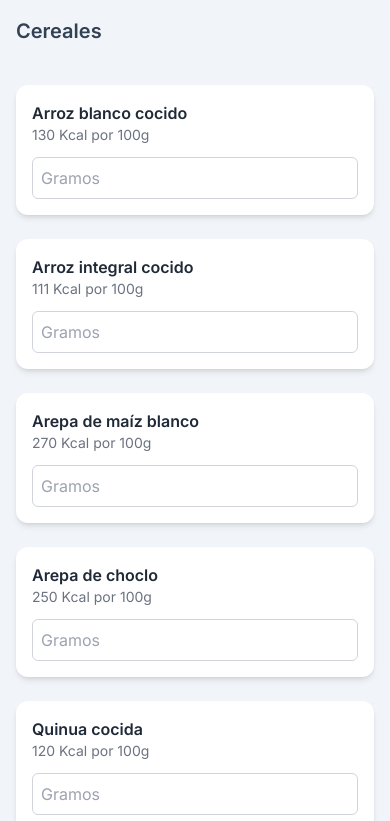
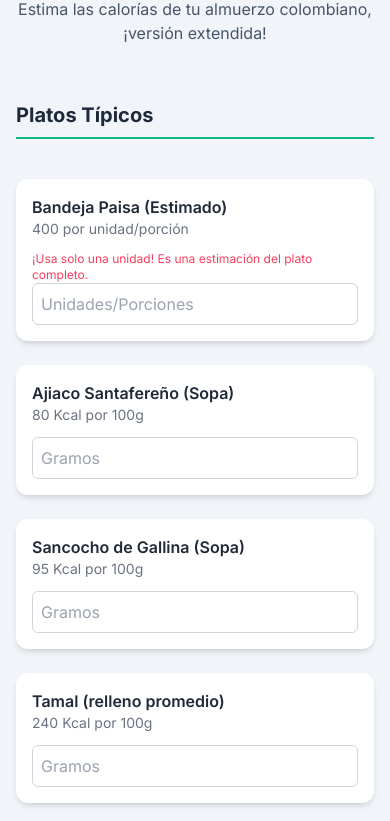
Before and after one commit to davidagudelo237/si, a plain HTML site: page index.html in a window 390 px wide. Shown: the part 99-920 px from the top of the page. Drawn offline with nearby package versions, Linux system fonts and the light colour scheme.

Commit message:
Update index.html

```diff
--- a/index.html
+++ b/index.html
@@ -3,7 +3,7 @@
 <head>
     <meta charset="UTF-8">
     <meta name="viewport" content="width=device-width, initial-scale=1.0">
-    <title>Calculadora de Calorías - Almuerzo Colombiano</title>
+    <title>Calculadora de Calorías - Almuerzo Colombiano Extendido</title>
     <script src="https://cdn.tailwindcss.com"></script>
     <link href="https://fonts.googleapis.com/css2?family=Inter:wght@400;500;600;700&display=swap" rel="stylesheet">
     <style>
@@ -30,31 +30,30 @@
             position: sticky;
             top: 1.5rem; /* 24px */
         }
+        /* Las categorías ocupan todo el ancho en la lista de alimentos */
+        .category-title-container {
+            grid-column: 1 / -1; /* Ocupa todas las columnas */
+        }
     </style>
 </head>
 <body class="text-gray-800">
 
     <div class="container mx-auto p-4 md:p-8">
-        <!-- Encabezado -->
         <header class="text-center mb-8">
-            <h1 class="text-3xl md:text-4xl font-bold text-slate-800">Calculadora de Calorías</h1>
-            <p class="text-slate-600 mt-2">Estima las calorías de tu almuerzo colombiano.</p>
+            <h1 class="text-3xl md:text-4xl font-bold text-slate-800">Calculadora de Calorías 🍲</h1>
+            <p class="text-slate-600 mt-2">Estima las calorías de tu almuerzo colombiano, ¡versión extendida!</p>
         </header>
 
         <main class="grid grid-cols-1 lg:grid-cols-3 gap-8">
-            <!-- Columna de alimentos -->
             <div id="food-list" class="lg:col-span-2 grid grid-cols-1 sm:grid-cols-2 md:grid-cols-3 gap-6">
-                <!-- Las categorías y alimentos se insertarán aquí dinámicamente -->
-            </div>
+                </div>
 
-            <!-- Columna de resumen -->
             <div class="lg:col-span-1">
                 <div class="sticky-summary bg-white p-6 rounded-2xl shadow-lg">
                     <h2 class="text-2xl font-semibold mb-4 border-b pb-3 text-slate-700">Resumen del Almuerzo</h2>
                     <div id="summary-items" class="custom-scrollbar max-h-80 overflow-y-auto pr-2">
                         <p id="empty-summary-message" class="text-gray-500 text-center py-4">Selecciona alimentos para ver el resumen aquí.</p>
-                        <!-- Los items seleccionados se agregarán aquí -->
-                    </div>
+                        </div>
                     <div class="mt-6 border-t pt-4">
                         <div class="flex justify-between items-center text-xl font-bold">
                             <span class="text-slate-800">TOTAL:</span>
@@ -71,66 +70,77 @@
 
     <script>
         document.addEventListener('DOMContentLoaded', () => {
+            // Datos de alimentos extendidos para un almuerzo colombiano
+            // Calorías aproximadas por 100g de porción comestible cocinada
             const foodData = [
-                { Categoria: "Cereales", Alimento: "Arroz blanco cocido", Calorias: 130 },
-                { Categoria: "Cereales", Alimento: "Arroz integral cocido", Calorias: 111 },
-                { Categoria: "Cereales", Alimento: "Arepa de maíz blanco", Calorias: 270 },
-                { Categoria: "Cereales", Alimento: "Arepa de choclo", Calorias: 250 },
-                { Categoria: "Cereales", Alimento: "Quinua cocida", Calorias: 120 },
-                { Categoria: "Cereales", Alimento: "Maíz molido (para mazamorra)", Calorias: 365 },
-                { Categoria: "Legumbres", Alimento: "Frijoles rojos cocidos", Calorias: 127 },
-                { Categoria: "Legumbres", Alimento: "Frijoles cargamanto cocidos", Calorias: 130 },
-                { Categoria: "Legumbres", Alimento: "Lentejas cocidas", Calorias: 116 },
-                { Categoria: "Legumbres", Alimento: "Garbanzos cocidos", Calorias: 164 },
-                { Categoria: "Legumbres", Alimento: "Arvejas verdes cocidas", Calorias: 81 },
-                { Categoria: "Legumbres", Alimento: "Habas cocidas", Calorias: 88 },
-                { Categoria: "Carnes", Alimento: "Carne de res asada", Calorias: 291 },
-                { Categoria: "Carnes", Alimento: "Carne de cerdo asada", Calorias: 242 },
-                { Categoria: "Carnes", Alimento: "Pollo asado", Calorias: 239 },
-                { Categoria: "Carnes", Alimento: "Chicharrón de cerdo", Calorias: 660 },
-                { Categoria: "Carnes", Alimento: "Chorizo colombiano", Calorias: 278 },
-                { Categoria: "Carnes", Alimento: "Morcilla", Calorias: 379 },
-                { Categoria: "Carnes", Alimento: "Carne de cabro asada", Calorias: 143 },
-                { Categoria: "Proteínas", Alimento: "Pescado frito (mojarra)", Calorias: 200 },
-                { Categoria: "Proteínas", Alimento: "Tilapia al horno", Calorias: 128 },
-                { Categoria: "Proteínas", Alimento: "Atún en lata (en agua)", Calorias: 86 },
-                { Categoria: "Proteínas", Alimento: "Huevo frito", Calorias: 201 },
-                { Categoria: "Proteínas", Alimento: "Queso fresco", Calorias: 300 },
-                { Categoria: "Proteínas", Alimento: "Tofu (para variaciones veganas)", Calorias: 76 },
-                { Categoria: "Verduras", Alimento: "Tomate fresco", Calorias: 18 },
-                { Categoria: "Verduras", Alimento: "Cebolla", Calorias: 40 },
-                { Categoria: "Verduras", Alimento: "Zanahoria cocida", Calorias: 41 },
-                { Categoria: "Verduras", Alimento: "Lechuga", Calorias: 15 },
-                { Categoria: "Verduras", Alimento: "Repollo", Calorias: 25 },
-                { Categoria: "Verduras", Alimento: "Espinaca cocida", Calorias: 23 },
-                { Categoria: "Verduras", Alimento: "Pimentón (pimiento)", Calorias: 31 },
-                { Categoria: "Verduras", Alimento: "Acelgas", Calorias: 33 },
-                { Categoria: "Tubérculos", Alimento: "Papa cocida", Calorias: 89 },
-                { Categoria: "Tubérculos", Alimento: "Yuca cocida", Calorias: 160 },
-                { Categoria: "Tubérculos", Alimento: "Ñame cocido", Calorias: 118 },
-                { Categoria: "Tubérculos", Alimento: "Arracacha cocida", Calorias: 97 },
-                { Categoria: "Tubérculos", Alimento: "Camote (batata) cocido", Calorias: 131 },
-                { Categoria: "Tubérculos", Alimento: "Ahuyama (calabaza) cocida", Calorias: 26 },
-                { Categoria: "Frutas y Plátanos", Alimento: "Plátano maduro frito", Calorias: 221 },
-                { Categoria: "Frutas y Plátanos", Alimento: "Patacón (plátano verde frito)", Calorias: 200 },
-                { Categoria: "Frutas y Plátanos", Alimento: "Aguacate", Calorias: 160 },
-                { Categoria: "Frutas y Plátanos", Alimento: "Mazorca de maíz cocida", Calorias: 96 },
-                { Categoria: "Frutas y Plátanos", Alimento: "Mango maduro", Calorias: 60 },
-                { Categoria: "Frutas y Plátanos", Alimento: "Papaya", Calorias: 43 },
-                { Categoria: "Frutas y Plátanos", Alimento: "Guanábana", Calorias: 66 },
-                { Categoria: "Frutas y Plátanos", Alimento: "Lulo", Calorias: 42 },
-                { Categoria: "Frutas y Plátanos", Alimento: "Maracuyá", Calorias: 51 },
-                { Categoria: "Otros", Alimento: "Hogao (salsa)", Calorias: 100 },
-                { Categoria: "Otros", Alimento: "Cilantro fresco", Calorias: 23 },
-                { Categoria: "Otros", Alimento: "Ajo", Calorias: 149 },
-                { Categoria: "Otros", Alimento: "Guascas (hierba para ajiaco)", Calorias: 50 },
-                { Categoria: "Otros", Alimento: "Aceite vegetal", Calorias: 884 },
-                { Categoria: "Otros", Alimento: "Mantequilla", Calorias: 717 },
-                { Categoria: "Otros", Alimento: "Leche", Calorias: 42 },
-                { Categoria: "Otros", Alimento: "Queso costeño rallado", Calorias: 350 },
-                { Categoria: "Otros", Alimento: "Aceitunas verdes", Calorias: 132 },
-                { Categoria: "Otros", Alimento: "Almendras", Calorias: 620 },
-                { Categoria: "Otros", Alimento: "Panela (azúcar de caña)", Calorias: 375 }
+                // --- Platos Fuertes Típicos / Bases ---
+                { Categoria: "Platos Típicos", Alimento: "Bandeja Paisa (Estimado)", Calorias: 400 }, // Estimado por 100g, plato completo ~1200+
+                { Categoria: "Platos Típicos", Alimento: "Ajiaco Santafereño (Sopa)", Calorias: 80 },
+                { Categoria: "Platos Típicos", Alimento: "Sancocho de Gallina (Sopa)", Calorias: 95 },
+                { Categoria: "Platos Típicos", Alimento: "Tamal (relleno promedio)", Calorias: 240 },
+                { Categoria: "Platos Típicos", Alimento: "Fritanga (Estimado)", Calorias: 350 },
+
+                // --- Cereales y Carbohidratos ---
+                { Categoria: "Cereales y Harinas", Alimento: "Arroz blanco cocido", Calorias: 130 },
+                { Categoria: "Cereales y Harinas", Alimento: "Arroz integral cocido", Calorias: 111 },
+                { Categoria: "Cereales y Harinas", Alimento: "Arepa de maíz blanco (mediana)", Calorias: 270 },
+                { Categoria: "Cereales y Harinas", Alimento: "Arepa de choclo con queso", Calorias: 250 },
+                { Categoria: "Cereales y Harinas", Alimento: "Pan de bono", Calorias: 300 },
+                { Categoria: "Cereales y Harinas", Alimento: "Empanada frita (promedio)", Calorias: 280 },
+
+                // --- Legumbres (Granos) ---
+                { Categoria: "Legumbres (Granos)", Alimento: "Frijoles rojos cocidos (guisados)", Calorias: 150 }, // Con algo de grasa
+                { Categoria: "Legumbres (Granos)", Alimento: "Lentejas cocidas (guisadas)", Calorias: 130 },
+                { Categoria: "Legumbres (Granos)", Alimento: "Garbanzos cocidos (guisados)", Calorias: 180 },
+                { Categoria: "Legumbres (Granos)", Alimento: "Arvejas secas cocidas (guisadas)", Calorias: 100 },
+
+                // --- Proteínas (Carnes y Sustitutos) ---
+                { Categoria: "Proteínas", Alimento: "Carne de res asada (magra)", Calorias: 200 },
+                { Categoria: "Proteínas", Alimento: "Carne de res guisada/en salsa", Calorias: 250 },
+                { Categoria: "Proteínas", Alimento: "Pollo sudado/guisado (sin piel)", Calorias: 165 },
+                { Categoria: "Proteínas", Alimento: "Pechuga de pollo a la plancha", Calorias: 165 },
+                { Categoria: "Proteínas", Alimento: "Chicharrón de cerdo (trozo frito)", Calorias: 660 },
+                { Categoria: "Proteínas", Alimento: "Chorizo colombiano (unidad)", Calorias: 350 },
+                { Categoria: "Proteínas", Alimento: "Pescado frito (Mojarra/Tilapia)", Calorias: 280 },
+                { Categoria: "Proteínas", Alimento: "Huevo frito (unidad)", Calorias: 201 },
+                { Categoria: "Proteínas", Alimento: "Huevo cocido (unidad)", Calorias: 155 },
+                { Categoria: "Proteínas", Alimento: "Queso Costeño (porcion)", Calorias: 350 },
+
+                // --- Tubérculos y Plátanos ---
+                { Categoria: "Tubérculos y Plátanos", Alimento: "Papa salada/cocida", Calorias: 89 },
+                { Categoria: "Tubérculos y Plátanos", Alimento: "Papa frita (tipo francesa)", Calorias: 312 },
+                { Categoria: "Tubérculos y Plátanos", Alimento: "Yuca cocida", Calorias: 160 },
+                { Categoria: "Tubérculos y Plátanos", Alimento: "Yuca frita", Calorias: 330 },
+                { Categoria: "Tubérculos y Plátanos", Alimento: "Plátano maduro frito (tajada)", Calorias: 221 },
+                { Categoria: "Tubérculos y Plátanos", Alimento: "Patacón (plátano verde frito)", Calorias: 250 },
+                { Categoria: "Tubérculos y Plátanos", Alimento: "Papa criolla frita", Calorias: 300 },
+
+                // --- Ensaladas y Verduras (Crudas/Cocidas) ---
+                { Categoria: "Ensaladas y Verduras", Alimento: "Aguacate (porcion)", Calorias: 160 },
+                { Categoria: "Ensaladas y Verduras", Alimento: "Tomate y Cebolla (sin aderezo)", Calorias: 25 },
+                { Categoria: "Ensaladas y Verduras", Alimento: "Lechuga y Pepino (sin aderezo)", Calorias: 15 },
+                { Categoria: "Ensaladas y Verduras", Alimento: "Remolacha cocida", Calorias: 43 },
+                { Categoria: "Ensaladas y Verduras", Alimento: "Zanahoria rallada", Calorias: 41 },
+
+                // --- Aderezos, Aceites y Extras ---
+                { Categoria: "Aderezos y Extras", Alimento: "Mayonesa (cucharada/15g)", Calorias: 105 },
+                { Categoria: "Aderezos y Extras", Alimento: "Salsa de Tomate (cucharada/15g)", Calorias: 15 },
+                { Categoria: "Aderezos y Extras", Alimento: "Aceite vegetal (cucharada/15ml)", Calorias: 124 },
+                { Categoria: "Aderezos y Extras", Alimento: "Mantequilla (cucharada/14g)", Calorias: 100 },
+                { Categoria: "Aderezos y Extras", Alimento: "Hogao / Guiso (porción)", Calorias: 100 },
+
+                // --- Bebidas Típicas (Sin Azúcar Añadida) ---
+                { Categoria: "Bebidas", Alimento: "Limonada natural (sin azúcar)", Calorias: 10 },
+                { Categoria: "Bebidas", Alimento: "Jugo de Maracuyá (sin azúcar)", Calorias: 35 },
+                { Categoria: "Bebidas", Alimento: "Jugo de Mora (sin azúcar)", Calorias: 38 },
+                { Categoria: "Bebidas", Alimento: "Avena (vaso/250ml)", Calorias: 150 },
+                { Categoria: "Bebidas", Alimento: "Agua de Panela (vaso/250ml)", Calorias: 100 },
+
+                // --- Postres (por porción estimada) ---
+                { Categoria: "Postres", Alimento: "Arequipe (cucharada/30g)", Calorias: 90 },
+                { Categoria: "Postres", Alimento: "Brevas con Arequipe (unidad)", Calorias: 180 },
+                { Categoria: "Postres", Alimento: "Bocadillo Veleño (porción)", Calorias: 85 },
+                { Categoria: "Postres", Alimento: "Claro (Bebida de Maíz)", Calorias: 50 }
             ];
 
             const foodListContainer = document.getElementById('food-list');
@@ -153,11 +163,12 @@
 
             // Renderizar la lista de alimentos
             for (const category in groupedFoods) {
+                // Contenedor para el título de la categoría
                 const categoryContainer = document.createElement('div');
-                categoryContainer.className = "sm:col-span-2 md:col-span-3";
+                categoryContainer.className = "category-title-container";
 
                 const categoryTitle = document.createElement('h2');
-                categoryTitle.className = "text-xl font-semibold text-slate-700 mb-4";
+                categoryTitle.className = "text-xl font-bold text-slate-800 border-b-2 border-emerald-500 pb-2 mt-6 mb-4";
                 categoryTitle.textContent = category;
                 categoryContainer.appendChild(categoryTitle);
                 foodListContainer.appendChild(categoryContainer);
@@ -172,7 +183,10 @@
 
                     const foodCalories = document.createElement('p');
                     foodCalories.className = "text-sm text-gray-500 mb-3";
-                    foodCalories.textContent = `${food.Calorias} Kcal por 100g`;
+
+                    // Mostrar "por 100g" para la mayoría, o "por porción/unidad" para otros
+                    const unitText = food.Alimento.includes('(unidad)') || food.Alimento.includes('(vaso') || food.Alimento.includes('(cucharada') || food.Alimento.includes('(porción)') || food.Alimento.includes('(Estimado)') ? 'por unidad/porción' : 'Kcal por 100g';
+                    foodCalories.textContent = `${food.Calorias} ${unitText}`;
 
                     const inputGroup = document.createElement('div');
                     inputGroup.className = "flex items-center";
@@ -180,16 +194,25 @@
                     const input = document.createElement('input');
                     input.type = "number";
                     input.min = "0";
-                    input.placeholder = "Gramos";
+                    input.placeholder = food.Alimento.includes('(unidad)') || food.Alimento.includes('(vaso') || food.Alimento.includes('(cucharada') || food.Alimento.includes('(porción)') || food.Alimento.includes('(Estimado)') ? 'Unidades/Porciones' : 'Gramos';
                     input.className = "w-full p-2 border border-gray-300 rounded-md focus:ring-2 focus:ring-emerald-500 focus:border-emerald-500";
                     input.dataset.name = food.Alimento;
                     input.dataset.calories = food.Calorias;
+                    input.dataset.isPortion = food.Alimento.includes('(unidad)') || food.Alimento.includes('(vaso') || food.Alimento.includes('(cucharada') || food.Alimento.includes('(porción)') || food.Alimento.includes('(Estimado)') ? 'true' : 'false';
 
                     input.addEventListener('input', handleInputChange);
 
-                    inputGroup.appendChild(input);
                     card.appendChild(foodName);
                     card.appendChild(foodCalories);
+
+                    if (food.Alimento.includes('(Estimado)')) {
+                         const warning = document.createElement('p');
+                         warning.className = "text-xs text-rose-500 mt-1";
+                         warning.textContent = "¡Usa solo una unidad! Es una estimación del plato completo.";
+                         card.appendChild(warning);
+                    }
+
+                    inputGroup.appendChild(input);
                     card.appendChild(inputGroup);
                     foodListContainer.appendChild(card);
                 });
@@ -198,11 +221,17 @@
             function handleInputChange(event) {
                 const input = event.target;
                 const foodName = input.dataset.name;
-                const caloriesPer100g = parseInt(input.dataset.calories);
-                const grams = parseInt(input.value);
+                const caloriesPerUnit = parseInt(input.dataset.calories);
+                const quantity = parseFloat(input.value) || 0;
+                const isPortion = input.dataset.isPortion === 'true';
 
-                if (grams > 0) {
-                    selectedItems[foodName] = { grams, caloriesPer100g };
+                // Para Platos Típicos (estimaciones de plato completo), limitar a 1
+                if (foodName.includes('(Estimado)') && quantity > 1) {
+                    input.value = 1;
+                }
+
+                if (quantity > 0) {
+                    selectedItems[foodName] = { quantity, caloriesPerUnit, isPortion };
                 } else {
                     delete selectedItems[foodName];
                 }
@@ -218,7 +247,19 @@
                     emptySummaryMessage.style.display = 'none';
                     for (const foodName in selectedItems) {
                         const item = selectedItems[foodName];
-                        const itemCalories = (item.grams / 100) * item.caloriesPer100g;
+                        let itemCalories;
+                        let unitDisplay;
+
+                        if (item.isPortion) {
+                            // Cálculo para Unidades/Porciones
+                            itemCalories = item.quantity * item.caloriesPerUnit;
+                            unitDisplay = item.quantity === 1 ? 'porción' : (foodName.includes('(unidad)') ? 'unidades' : 'porciones');
+                        } else {
+                            // Cálculo para Gramos
+                            itemCalories = (item.quantity / 100) * item.caloriesPerUnit;
+                            unitDisplay = 'g';
+                        }
+
                         totalCalories += itemCalories;
 
                         const summaryItem = document.createElement('div');
@@ -226,7 +267,7 @@
 
                         const itemName = document.createElement('span');
                         itemName.className = "text-sm font-medium w-3/5 truncate";
-                        itemName.textContent = `${foodName} (${item.grams}g)`;
+                        itemName.textContent = `${foodName} (${item.quantity}${unitDisplay})`;
 
                         const itemCal = document.createElement('span');
                         itemCal.className = "text-sm font-semibold text-emerald-600";
@@ -237,8 +278,8 @@
                         summaryItemsContainer.appendChild(summaryItem);
                     }
                 } else {
-                     summaryItemsContainer.appendChild(emptySummaryMessage);
-                     emptySummaryMessage.style.display = 'block';
+                    summaryItemsContainer.appendChild(emptySummaryMessage);
+                    emptySummaryMessage.style.display = 'block';
                 }
 
                 totalCaloriesEl.textContent = `${Math.round(totalCalories)} Kcal`;
```
